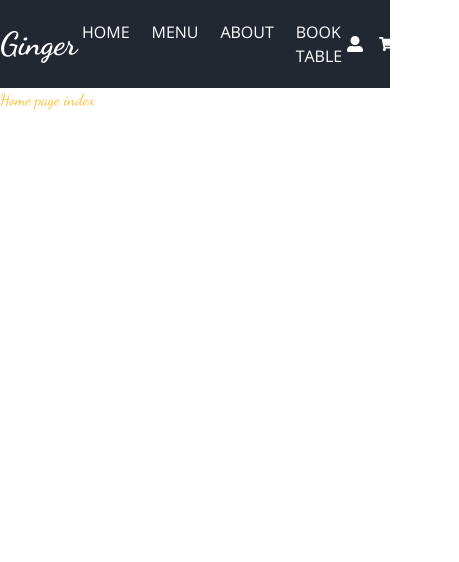
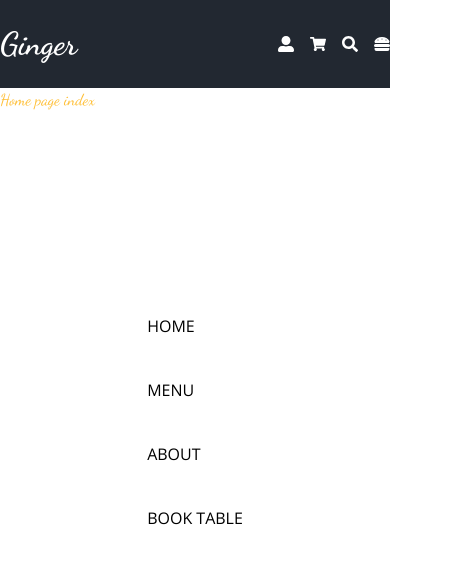
Before and after one commit to ersenozturk/full-stack-ordering-application, a Next.js app: page / in a window 390 px wide. Shown: the top 562 px of the page, 459 px wide, since content can reach past the window. Built offline with nearby package versions, Linux system fonts and the light colour scheme.

Commit message:
header responsive done

```diff
--- a/components/layout/Header.jsx
+++ b/components/layout/Header.jsx
@@ -1,3 +1,4 @@
+
 import { useState } from "react";
 import Logo from "../ui/Logo";
 import {
@@ -21,9 +22,8 @@ const Header = () => {
         <div>
           <Logo />
         </div>
-        {/* <nav className="sm:static absolute bottom-0"> */}
-        <nav className="sm:inline-flex">
-          <ul className="flex gap-x-3">
+        <nav className="absolute top-0 left-0 grid place-content-center h-screen w-full text-black sm:static sm:text-white sm:w-auto">
+          <ul className="flex flex-col sm:flex-row gap-x-3">
             <li className="uppercase px-[.31rem] py-[1.25rem] text-base cursor-pointer transition ease-in-out delay-200 hover:text-primary ">
               <a href="#"> Home </a>
             </li>
```
